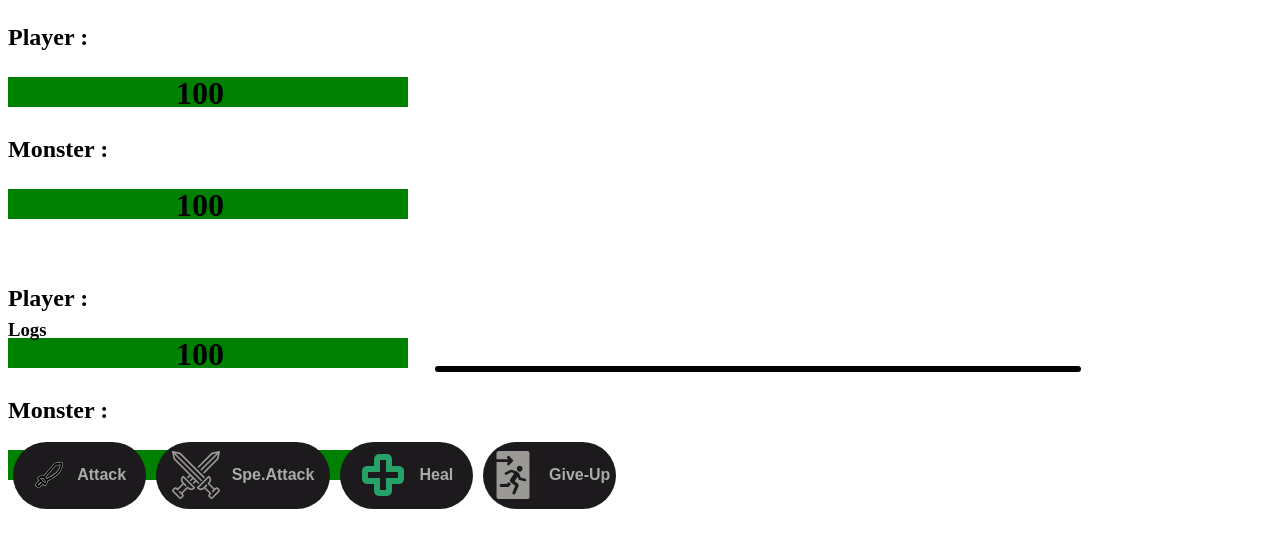
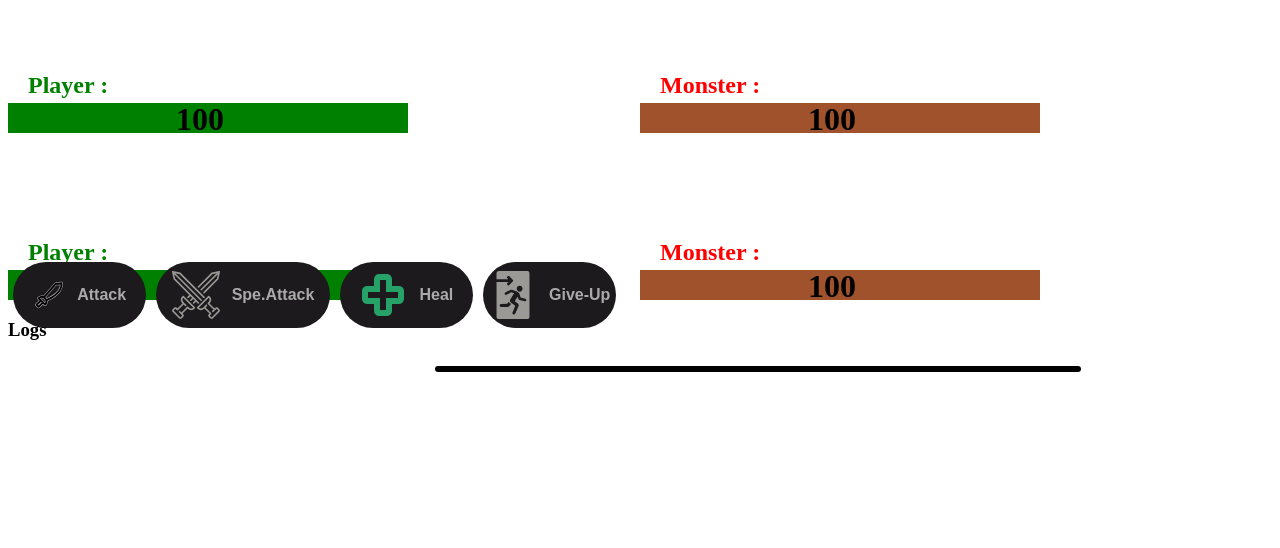
Before and after one commit to AoiLeyos/MonsterSlayerAngular, an Angular app: page / in a window 1280 px wide. Shown: the top 548 px of the page. Built offline with nearby package versions, Linux system fonts and the light colour scheme.

Commit message:
style(health-bar.component.css)change color of progress bar for chromium & firefox

```diff
--- a/src/app/health-bar/health-bar.component.css
+++ b/src/app/health-bar/health-bar.component.css
@@ -2,4 +2,45 @@ progress {
     border-radius: 20px;
     height: 30px;
     width: 400px;
+    margin-top: 20px;
+    z-index: 1;
+
 }
+
+h2 {
+    position: relative;
+    left: 20px;
+    top: 40px;
+}
+
+.PlayerProgress::-moz-progress-bar {
+    background-color: green;
+}
+
+.MonsterProgress::-moz-progress-bar {
+    background-color: sienna;
+}
+
+
+
+.PlayerProgress::-webkit-progress-value {
+    background-color: green;
+}
+
+.MonsterProgress::-webkit-progress-value {
+    background-color: sienna;
+}
+
+.Player {
+    color: green;
+}
+
+.Monster {
+    color: red;
+}
+
+.healthBar {
+    display: grid;
+    justify-content: center;
+    grid-template-columns: 1fr 1fr;
+}
```
